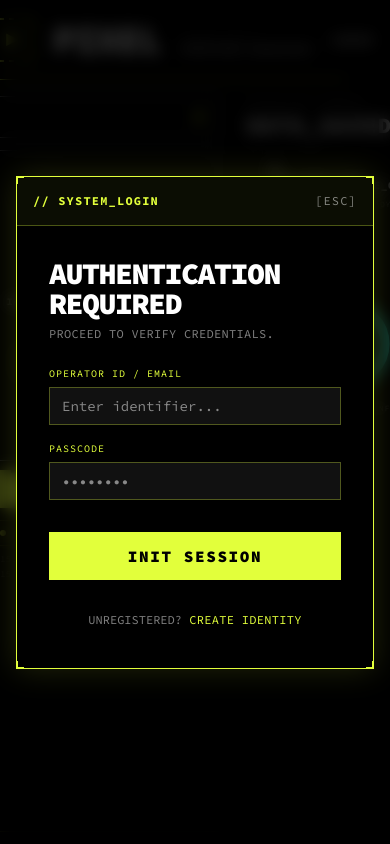
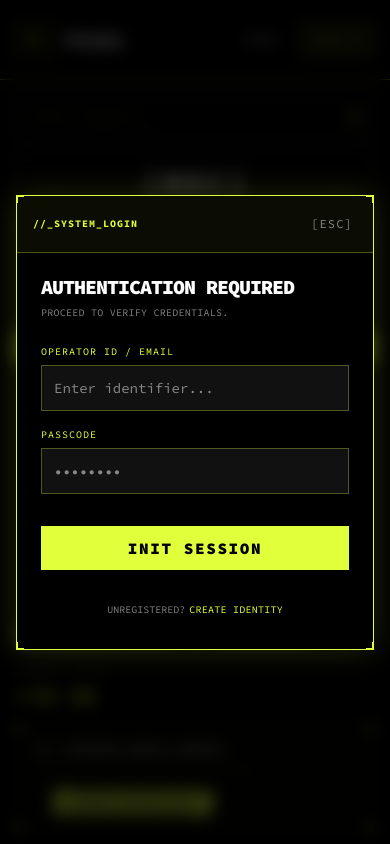
Before and after one commit to Prithwis-2023/PixelAI, a React (Vite) app: page / in a window 390 px wide. Both pictures are taken after a click on the button "LOGIN". Shown: the top 844 px of the page. Built offline with nearby package versions, Linux system fonts and the light colour scheme.

Commit message:
feat: adjust screen aspect ratio

```diff
--- a/src/App.tsx
+++ b/src/App.tsx
@@ -38,7 +38,7 @@ export default function App() {
 
   return (
     <div
-      className="w-screen h-screen bg-black text-white overflow-hidden flex flex-col"
+      className="w-full min-h-screen md:h-screen bg-black text-white overflow-x-hidden md:overflow-hidden flex flex-col"
       style={{ fontFamily: SCP }}
     >
       <Header
@@ -46,17 +46,21 @@ export default function App() {
         onOpenSignup={() => setAuthMode('signup')}
       />
 
-      <div className="flex flex-1 min-h-0 justify-center" style={{ padding: '16px 32px 12px 32px' }}>
-        <div className="flex gap-7 w-full" style={{ maxWidth: '900px' }}>
+      <div className="flex flex-1 md:min-h-0 justify-center p-4 md:px-8 md:py-4 overflow-y-auto w-full">
+        <div className="flex flex-col md:flex-row gap-5 md:gap-7 w-full md:max-w-[900px]">
+          <div className="w-full md:w-[230px] shrink-0">
             <Sidebar
               tag={tag}
               onTagChange={setTag}
               onExecute={handleExecute}
               onReset={handleReset}
             />
+          </div>
+          <div className="w-full flex-1 md:max-w-[560px] min-w-0">
             <MainPanel
               onExtract={handleExtract}
             />
+          </div>
         </div>
       </div>
 
--- a/src/components/AuthModal.tsx
+++ b/src/components/AuthModal.tsx
@@ -18,7 +18,7 @@ export default function AuthModal({ initialMode = 'login', onClose }: AuthModalP
 
       {/* 모달 창 본체 */}
       <div
-        className="relative bg-black w-full max-w-md border border-[#E2FF3B] shadow-[0_0_30px_rgba(226,255,59,0.15)] flex flex-col"
+        className="relative bg-black w-full max-w-[400px] border border-[#E2FF3B] shadow-[0_0_30px_rgba(226,255,59,0.15)] flex flex-col mx-auto"
         style={{ fontFamily: SCP }}
       >
         {/* 장식용 코너 요소 */}
@@ -28,27 +28,27 @@ export default function AuthModal({ initialMode = 'login', onClose }: AuthModalP
         <div className="absolute bottom-0 right-0 w-2 h-2 border-b-2 border-r-2 border-[#E2FF3B] translate-x-[1px] translate-y-[1px]" />
 
         {/* 헤더 바 */}
-        <div className="flex justify-between items-center border-b border-[#E2FF3B]/30 p-4 bg-[#E2FF3B]/5">
-          <div className="flex items-center gap-2">
-            <span className="text-[#E2FF3B] text-xs font-bold tracking-widest">
-              {mode === 'login' ? '// SYSTEM_LOGIN' : '// NEW_OPERATOR_REG_'}
+        <div className="flex justify-between items-center border-b border-[#E2FF3B]/30 p-4 bg-[#E2FF3B]/5 min-w-0">
+          <div className="flex items-center gap-2 min-w-0">
+            <span className="text-[#E2FF3B] text-[10px] md:text-xs font-bold tracking-widest break-all md:break-words line-clamp-2">
+              {mode === 'login' ? '//_SYSTEM_LOGIN' : '//_NEW_OPERATOR_REG_'}
             </span>
           </div>
           <button
             onClick={onClose}
-            className="text-white/50 hover:text-[#E2FF3B] transition-colors text-xs tracking-widest"
+            className="text-white/50 hover:text-[#E2FF3B] transition-colors text-xs tracking-widest p-1 shrink-0 ml-2"
           >
             [ESC]
           </button>
         </div>
 
         {/* 내용 영역 */}
-        <div className="p-8 pb-10 flex flex-col gap-6">
-          <div>
-            <h2 className="text-3xl font-black tracking-tighter text-white mb-2 leading-none uppercase">
-              {mode === 'login' ? 'Authentication\nRequired' : 'Operator\nRegistration'}
+        <div className="p-6 md:p-8 pb-8 md:pb-10 flex flex-col gap-6 min-w-0">
+          <div className="break-words">
+            <h2 className="text-xl sm:text-2xl md:text-3xl font-black tracking-tighter text-white mb-2 leading-none uppercase">
+              {mode === 'login' ? 'Authentication Required' : 'Operator Registration'}
             </h2>
-            <p className="text-xs text-white/50 tracking-wide uppercase">
+            <p className="text-[10px] md:text-xs text-white/50 tracking-wide uppercase">
               {mode === 'login'
                 ? 'Proceed to verify credentials.'
                 : 'Create secure system access.'}
@@ -56,45 +56,45 @@ export default function AuthModal({ initialMode = 'login', onClose }: AuthModalP
           </div>
 
           <div className="flex flex-col gap-4">
-            <div className="flex flex-col gap-1.5">
-              <label className="text-[10px] text-[#E2FF3B] uppercase tracking-widest">Operator ID / Email</label>
+            <div className="flex flex-col gap-1.5 min-w-0">
+              <label className="text-[10px] text-[#E2FF3B] uppercase tracking-widest break-words">Operator ID / Email</label>
               <input
                 type="text"
                 placeholder="Enter identifier..."
-                className="w-full bg-[#111] border border-[#E2FF3B]/30 px-3 py-2 text-white outline-none focus:border-[#E2FF3B] focus:bg-black transition-colors text-sm"
+                className="w-full bg-[#111] border border-[#E2FF3B]/30 px-3 py-3 text-white outline-none focus:border-[#E2FF3B] focus:bg-black transition-colors text-sm"
               />
             </div>
 
-            <div className="flex flex-col gap-1.5">
-              <label className="text-[10px] text-[#E2FF3B] uppercase tracking-widest">Passcode</label>
+            <div className="flex flex-col gap-1.5 min-w-0">
+              <label className="text-[10px] text-[#E2FF3B] uppercase tracking-widest break-words">Passcode</label>
               <input
                 type="password"
                 placeholder="••••••••"
-                className="w-full bg-[#111] border border-[#E2FF3B]/30 px-3 py-2 text-white outline-none focus:border-[#E2FF3B] focus:bg-black transition-colors text-sm"
+                className="w-full bg-[#111] border border-[#E2FF3B]/30 px-3 py-3 text-white outline-none focus:border-[#E2FF3B] focus:bg-black transition-colors text-sm"
               />
             </div>
 
             {mode === 'signup' && (
-              <div className="flex flex-col gap-1.5">
-                <label className="text-[10px] text-[#E2FF3B] uppercase tracking-widest">Confirm Passcode</label>
+              <div className="flex flex-col gap-1.5 min-w-0">
+                <label className="text-[10px] text-[#E2FF3B] uppercase tracking-widest break-words">Confirm Passcode</label>
                 <input
                   type="password"
                   placeholder="••••••••"
-                  className="w-full bg-[#111] border border-[#E2FF3B]/30 px-3 py-2 text-white outline-none focus:border-[#E2FF3B] focus:bg-black transition-colors text-sm"
+                  className="w-full bg-[#111] border border-[#E2FF3B]/30 px-3 py-3 text-white outline-none focus:border-[#E2FF3B] focus:bg-black transition-colors text-sm"
                 />
               </div>
             )}
           </div>
 
-          <button className="w-full bg-[#E2FF3B] text-black font-black uppercase tracking-widest py-3 mt-2 hover:bg-white transition-colors active:scale-[0.98]">
+          <button className="w-full bg-[#E2FF3B] text-black font-black uppercase tracking-widest py-3 md:py-4 mt-2 hover:bg-white transition-colors active:scale-[0.98] leading-tight break-words">
             {mode === 'login' ? 'Init Session' : 'Register Operator'}
           </button>
 
           {/* 전환 링크 */}
-          <div className="mt-2 text-center text-xs text-white/50">
+          <div className="mt-2 text-center text-[10px] md:text-xs text-white/50 break-words flex flex-wrap justify-center gap-1">
             {mode === 'login' ? (
               <>
-                UNREGISTERED?{' '}
+                <span>UNREGISTERED?</span>
                 <button
                   onClick={() => setMode('signup')}
                   className="text-[#E2FF3B] hover:underline uppercase tracking-wide decoration-[#E2FF3B]/50 underline-offset-4"
@@ -104,7 +104,7 @@ export default function AuthModal({ initialMode = 'login', onClose }: AuthModalP
               </>
             ) : (
               <>
-                KNOWN OPERATOR?{' '}
+                <span>KNOWN OPERATOR?</span>
                 <button
                   onClick={() => setMode('login')}
                   className="text-[#E2FF3B] hover:underline uppercase tracking-wide decoration-[#E2FF3B]/50 underline-offset-4"
--- a/src/components/DatasetBox.tsx
+++ b/src/components/DatasetBox.tsx
@@ -9,9 +9,19 @@ interface DatasetBoxProps {
 export default function DatasetBox({ onExtract, disabled = false }: DatasetBoxProps) {
   return (
     <div
-      className="shrink-0 flex justify-between items-center"
-      style={{ border: '1px solid rgba(255,255,255,0.25)', padding: '12px 20px' }}
+      className="shrink-0 flex flex-col sm:flex-row justify-between items-start sm:items-center relative gap-4 sm:gap-0"
+      style={{
+        padding: '16px 20px',
+        backgroundColor: 'rgba(226,255,59,0.02)',
+        boxShadow: 'inset 0 0 0 1px rgba(226,255,59,0.3)',
+      }}
     >
+      {/* 8-bit decorative corners */}
+      <div className="absolute top-0 left-0 w-1.5 h-1.5 bg-[#E2FF3B]" />
+      <div className="absolute top-0 right-0 w-1.5 h-1.5 bg-[#E2FF3B]" />
+      <div className="absolute bottom-0 left-0 w-1.5 h-1.5 bg-[#E2FF3B]" />
+      <div className="absolute bottom-0 right-0 w-1.5 h-1.5 bg-[#E2FF3B]" />
+
       <div>
         <p style={{ fontSize: '11px', fontWeight: 700, color: 'white', letterSpacing: '0.04em', fontFamily: SCP }}>
           AI _TRAINING_BUNDLE_GENERIC
@@ -27,7 +37,7 @@ export default function DatasetBox({ onExtract, disabled = false }: DatasetBoxPr
         <div className="absolute bg-[#E2FF3B]" style={{ bottom: '-3px', right: '8px', width: '10px', height: '3px' }} />
         <div className="absolute bg-[#E2FF3B]" style={{ top: '15%', right: '-3px', width: '3px', height: '70%' }} />
         <button
-          className="relative z-10"
+          className="relative z-10 w-full h-full flex items-center justify-center leading-none"
           onClick={onExtract}
           disabled={disabled}
           style={{
@@ -40,7 +50,6 @@ export default function DatasetBox({ onExtract, disabled = false }: DatasetBoxPr
             fontFamily: SCP,
             cursor: disabled ? 'not-allowed' : 'pointer',
             border: 'none',
-            whiteSpace: 'nowrap',
           }}
         >
           EXTRACT_DATASET.ZIP
--- a/src/components/FrameGrid.tsx
+++ b/src/components/FrameGrid.tsx
@@ -25,18 +25,29 @@ export default function FrameGrid({ frames = DUMMY_FRAMES }: FrameGridProps) {
         className="flex-1 min-h-0 grid grid-cols-3"
         style={{ gap: '10px', gridTemplateRows: 'repeat(3, 1fr)' }}
       >
-        {frames.map((frame) =>
-          frame.url ? (
+        {frames.map((frame) => {
+          // GitHub 잔디(Contribution graph) 감성의 투명도 설정 (난수적 차이)
+          const opacities = [0.15, 0.35, 0.55, 0.8, 1];
+          const opacity = frame.url ? 1 : opacities[(frame.id * 7) % opacities.length];
+
+          return frame.url ? (
             <img
               key={frame.id}
               src={frame.url}
               alt={`FRAME_${String(frame.id).padStart(3, '0')}`}
-              className="w-full h-full object-cover min-h-0 pixel-frame"
+              className="w-full h-full object-cover min-h-0 pixel-frame border border-[#E2FF3B]/50"
             />
           ) : (
-            <div key={frame.id} className="bg-[#E2FF3B] min-h-0 pixel-frame" />
-          )
-        )}
+            <div
+              key={frame.id}
+              className="min-h-0 pixel-frame"
+              style={{
+                backgroundColor: `rgba(226,255,59,${opacity})`,
+                boxShadow: `inset 0 0 0 1px rgba(226,255,59,${opacity + 0.2})`, // 8-bit inner border highlight
+              }}
+            />
+          );
+        })}
       </div>
     </div>
   );
--- a/src/components/Header.tsx
+++ b/src/components/Header.tsx
@@ -9,13 +9,13 @@ interface HeaderProps {
 export default function Header({ onOpenLogin, onOpenSignup }: HeaderProps) {
   return (
     <header
-      className="shrink-0 flex items-center justify-between px-8 border-b border-[#E2FF3B]"
+      className="shrink-0 flex items-center justify-between px-4 md:px-8 border-b border-[#E2FF3B]"
       style={{ height: '80px' }}
     >
-      <div className="flex items-center gap-5">
+      <div className="flex items-center gap-3 md:gap-5">
         {/* 픽셀 도트 로고 */}
         <div
-          className="w-[44px] h-[44px] flex items-center justify-center shrink-0"
+          className="w-[36px] h-[36px] md:w-[44px] md:h-[44px] flex items-center justify-center shrink-0"
           style={{
             backgroundImage:
               'linear-gradient(90deg,#E2FF3B 55%,transparent 55%),linear-gradient(90deg,#E2FF3B 55%,transparent 55%),linear-gradient(0deg,#E2FF3B 55%,transparent 55%),linear-gradient(0deg,#E2FF3B 55%,transparent 55%)',
@@ -28,28 +28,28 @@ export default function Header({ onOpenLogin, onOpenSignup }: HeaderProps) {
         </div>
 
         {/* PIXEL 로고 텍스트 + 상태 */}
-        <div className="flex items-end gap-5">
-          <span style={{ fontSize: '38px', fontWeight: 900, letterSpacing: '-0.03em', lineHeight: 1, color: 'white', fontFamily: SCP }}>
+        <div className="flex flex-col md:flex-row md:items-end gap-1 md:gap-3 md:gap-5 min-w-0">
+          <span className="text-[22px] sm:text-[28px] md:text-[38px] font-black tracking-[-0.03em] leading-none text-white truncate" style={{ fontFamily: SCP }}>
             PIXEL
           </span>
-          <div style={{ fontSize: '8px', lineHeight: 1.4, letterSpacing: '0.12em', paddingBottom: '3px' }}>
-            <div style={{ color: 'rgba(255,255,255,0.4)' }}>SYSTEM STATUS</div>
-            <div style={{ color: 'white', fontWeight: 700 }}>OPERATIONAL_ENHANCEMENT</div>
+          <div className="hidden sm:block text-[8px] leading-[1.4] tracking-[0.12em] pb-[3px] min-w-0">
+            <div className="text-white/40 truncate">SYSTEM_STATUS</div>
+            <div className="text-white font-bold truncate">OPERATIONAL_ENHANCEMENT</div>
           </div>
         </div>
       </div>
 
-      <div className="flex items-center gap-3">
+      <div className="flex items-center gap-2 md:gap-3">
         <button
           onClick={onOpenLogin}
-          className="text-white hover:text-[#E2FF3B] text-xs font-bold tracking-widest px-4 py-2 transition-colors border border-transparent hover:border-[#E2FF3B]/30"
+          className="text-white hover:text-[#E2FF3B] text-[10px] md:text-xs font-bold tracking-widest px-3 md:px-4 py-2 transition-colors border border-transparent hover:border-[#E2FF3B]/30"
           style={{ fontFamily: SCP }}
         >
           LOGIN
         </button>
         <button
           onClick={onOpenSignup}
-          className="bg-[#E2FF3B]/10 border border-[#E2FF3B] text-[#E2FF3B] font-bold tracking-widest text-xs px-5 py-2 hover:bg-[#E2FF3B] hover:text-black transition-all"
+          className="bg-[#E2FF3B]/10 border border-[#E2FF3B] text-[#E2FF3B] font-bold tracking-widest text-[10px] md:text-xs px-3 md:px-5 py-2 hover:bg-[#E2FF3B] hover:text-black transition-all"
           style={{ fontFamily: SCP }}
         >
           SIGN UP
--- a/src/components/MainPanel.tsx
+++ b/src/components/MainPanel.tsx
@@ -19,10 +19,12 @@ export default function MainPanel({
   extractDisabled = false,
 }: MainPanelProps) {
   return (
-    <main className="flex flex-col min-w-0 min-h-0 gap-3" style={{ flex: '1 1 0', maxWidth: '560px' }}>
+    <main className="flex flex-col min-w-0 min-h-0 gap-4 w-full h-full">
       <OperationSummary frameCount={frameCount} credits={credits} />
       <DatasetBox onExtract={onExtract} disabled={extractDisabled} />
-      <StatsDisplay />
+      <div className="flex-1 min-h-0 flex flex-col">
+        <StatsDisplay />
+      </div>
     </main>
   );
 }
--- a/src/components/OperationSummary.tsx
+++ b/src/components/OperationSummary.tsx
@@ -8,20 +8,20 @@ interface OperationSummaryProps {
 /** 상단 요약 — DATA_SAVED 프레임 수 + REWARDS ISSUED 크레딧 */
 export default function OperationSummary({ frameCount = 7, credits = 70 }: OperationSummaryProps) {
   return (
-    <div className="flex justify-between items-start shrink-0">
-      <div>
+    <div className="flex flex-col sm:flex-row justify-between items-start shrink-0 gap-4 sm:gap-0">
+      <div className="min-w-0 break-words">
         <p style={{ fontSize: '9px', color: 'rgba(255,255,255,0.5)', letterSpacing: '0.18em', marginBottom: '4px', fontFamily: SCP }}>
           OPERATION SUMMARY
         </p>
-        <h2 style={{ fontSize: '22px', fontWeight: 900, letterSpacing: '0.06em', lineHeight: 1, color: 'white', fontFamily: SCP, whiteSpace: 'nowrap' }}>
+        <h2 style={{ fontSize: '22px', fontWeight: 900, letterSpacing: '0.06em', lineHeight: 1.2, color: 'white', fontFamily: SCP }}>
           DATA_SAVED: {frameCount} FRAMES
         </h2>
       </div>
-      <div className="text-right shrink-0" style={{ paddingLeft: '20px' }}>
+      <div className="sm:text-right shrink-0 min-w-0 pl-0 sm:pl-5">
         <p style={{ fontSize: '9px', color: 'rgba(255,255,255,0.5)', letterSpacing: '0.18em', marginBottom: '4px', fontFamily: SCP }}>
           REWARDS ISSUED
         </p>
-        <p style={{ fontSize: '22px', fontWeight: 900, color: '#E2FF3B', lineHeight: 1, fontFamily: SCP, whiteSpace: 'nowrap' }}>
+        <p style={{ fontSize: '22px', fontWeight: 900, color: '#E2FF3B', lineHeight: 1.2, fontFamily: SCP }}>
           +{credits} CR
         </p>
       </div>
--- a/src/components/RecBox.tsx
+++ b/src/components/RecBox.tsx
@@ -10,43 +10,30 @@ interface RecBoxProps {
 export default function RecBox({ fileName = 'INPUT_VIDEO.MP4', fileSizeMB = 1.33, onReset }: RecBoxProps) {
   return (
     <div
-      className="flex flex-col items-center justify-center gap-2"
+      className="flex flex-col items-center justify-center gap-2 p-4 min-w-0"
       style={{
         border: '1px solid rgba(255,255,255,0.5)',
-        flex: '1 1 0',
-        minHeight: 0,
-        maxHeight: 'calc(100vh - 80px - 28px - 50px - 12px - 48px - 12px)',
+        flex: '1 1 auto',
+        minHeight: '150px',
       }}
     >
-      <span style={{ fontSize: '40px', fontWeight: 900, letterSpacing: '0.06em', lineHeight: 1, color: 'white', fontFamily: SCP }}>
+      <span className="text-[32px] md:text-[40px] font-black tracking-[0.06em] leading-none text-white break-words text-center" style={{ fontFamily: SCP }}>
         [REC]
       </span>
 
-      <div className="text-center" style={{ marginTop: '12px' }}>
-        <p style={{ fontSize: '10px', fontWeight: 700, letterSpacing: '0.12em', color: 'white', fontFamily: SCP }}>
+      <div className="text-center mt-3 min-w-0 w-full px-2">
+        <p className="text-[10px] font-bold tracking-[0.12em] text-white break-all line-clamp-2" style={{ fontFamily: SCP }}>
           IDENTIFIED: {fileName}
         </p>
-        <p style={{ fontSize: '9px', letterSpacing: '0.12em', color: 'rgba(255,255,255,0.4)', marginTop: '4px', fontFamily: SCP }}>
+        <p className="text-[9px] tracking-[0.12em] text-white/40 mt-1 break-words" style={{ fontFamily: SCP }}>
           SIZE: {fileSizeMB.toFixed(2)}MB
         </p>
       </div>
 
       <button
         onClick={onReset}
-        className="pixel-btn-outline"
-        style={{
-          marginTop: '14px',
-          border: '1px solid #E2FF3B',
-          color: '#E2FF3B',
-          fontSize: '9px',
-          fontWeight: 700,
-          letterSpacing: '0.08em',
-          padding: '6px 18px',
-          background: 'transparent',
-          fontFamily: SCP,
-          cursor: 'pointer',
-          whiteSpace: 'nowrap',
-        }}
+        className="pixel-btn-outline mt-3 border border-[#E2FF3B] text-[#E2FF3B] text-[9px] font-bold tracking-[0.08em] px-4 py-2 hover:bg-[#E2FF3B] hover:text-black transition-colors break-words text-center max-w-full leading-tight"
+        style={{ fontFamily: SCP }}
       >
         // RESET_IDENTIFICATION
       </button>
--- a/src/components/SearchInput.tsx
+++ b/src/components/SearchInput.tsx
@@ -9,7 +9,7 @@ interface SearchInputProps {
 }
 
 /** 태그 입력창 — 해시태그 버튼 클릭 or Enter로 태그 확정 */
-export default function SearchInput({ value, onChange, onSubmit, placeholder = '' }: SearchInputProps) {
+export default function SearchInput({ value, onChange, onSubmit, placeholder = 'Enter keyword...' }: SearchInputProps) {
   const [pressed, setPressed] = useState(false);
 
   const handleSubmit = () => {
--- a/src/components/Sidebar.tsx
+++ b/src/components/Sidebar.tsx
@@ -13,7 +13,7 @@ interface SidebarProps {
 /** 좌측 패널 — 검색창 + [REC] 박스 + EXECUTE_UPLOAD 버튼 + 시스템 로그 */
 export default function Sidebar({ tag, onTagChange, onExecute, onReset }: SidebarProps) {
   return (
-    <aside className="shrink-0 flex flex-col gap-3" style={{ width: '230px' }}>
+    <aside className="shrink-0 flex flex-col gap-3 w-full h-full">
 
       <SearchInput value={tag} onChange={onTagChange} />
 
@@ -26,7 +26,7 @@ export default function Sidebar({ tag, onTagChange, onExecute, onReset }: Sideba
         <div className="absolute bg-[#E2FF3B]" style={{ top: '20%', left: '-3px', width: '3px', height: '60%' }} />
         <div className="absolute bg-[#E2FF3B]" style={{ top: '20%', right: '-3px', width: '3px', height: '60%' }} />
         <button
-          className="w-full relative z-10"
+          className="w-full relative z-10 break-words leading-tight flex items-center justify-center min-h-[36px] py-1.5 px-2"
           onClick={onExecute}
           style={{
             background: '#E2FF3B',
@@ -34,7 +34,6 @@ export default function Sidebar({ tag, onTagChange, onExecute, onReset }: Sideba
             fontWeight: 900,
             fontSize: '10px',
             letterSpacing: '0.14em',
-            padding: '10px 0',
             fontFamily: SCP,
             cursor: 'pointer',
             border: 'none',
@@ -45,7 +44,9 @@ export default function Sidebar({ tag, onTagChange, onExecute, onReset }: Sideba
       </div>
 
       {/* 시스템 로그 — 남은 공간 채움 */}
-      <SystemLog />
+      <div className="flex-1 mt-2 min-h-[200px] flex flex-col">
+        <SystemLog />
+      </div>
 
     </aside>
   );
```
Lines whose indentation alone changed are shown as unchanged.
